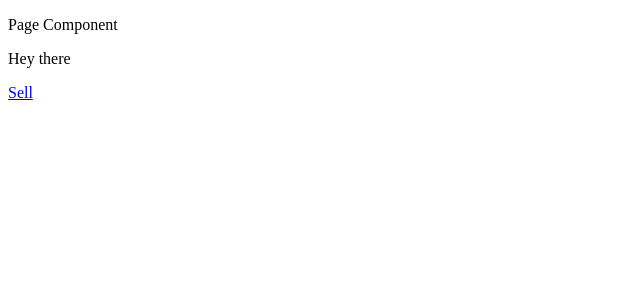
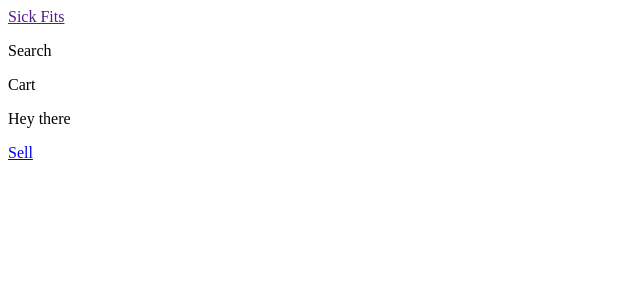
Before and after one commit to DrBrowntown/fits, a Next.js app in the folder frontend/: page / in a window 1280 px wide. Shown: the top 300 px of the page, without its empty margins (0-640 px from the left). Built offline with nearby package versions, Linux system fonts and the light colour scheme.

Commit message:
feat: Import Header and add to Page

```diff
--- a/frontend/components/Page.js
+++ b/frontend/components/Page.js
@@ -1,10 +1,11 @@
 import React, { Component } from "react";
+import Header from "../components/Header";
 
 class Page extends Component {
   render() {
     return (
       <div>
-        <p>Page Component</p>
+        <Header />
         {this.props.children}
       </div>
     );
```
